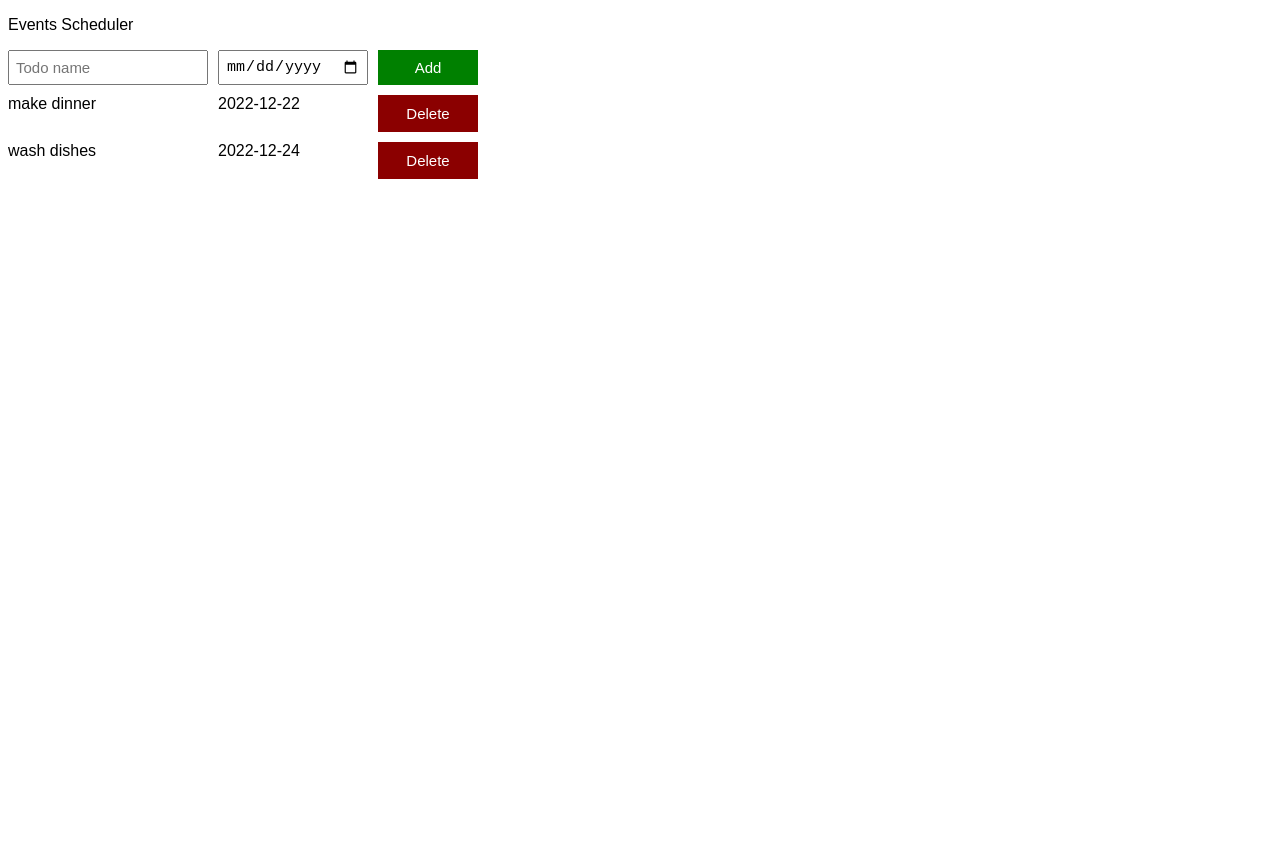
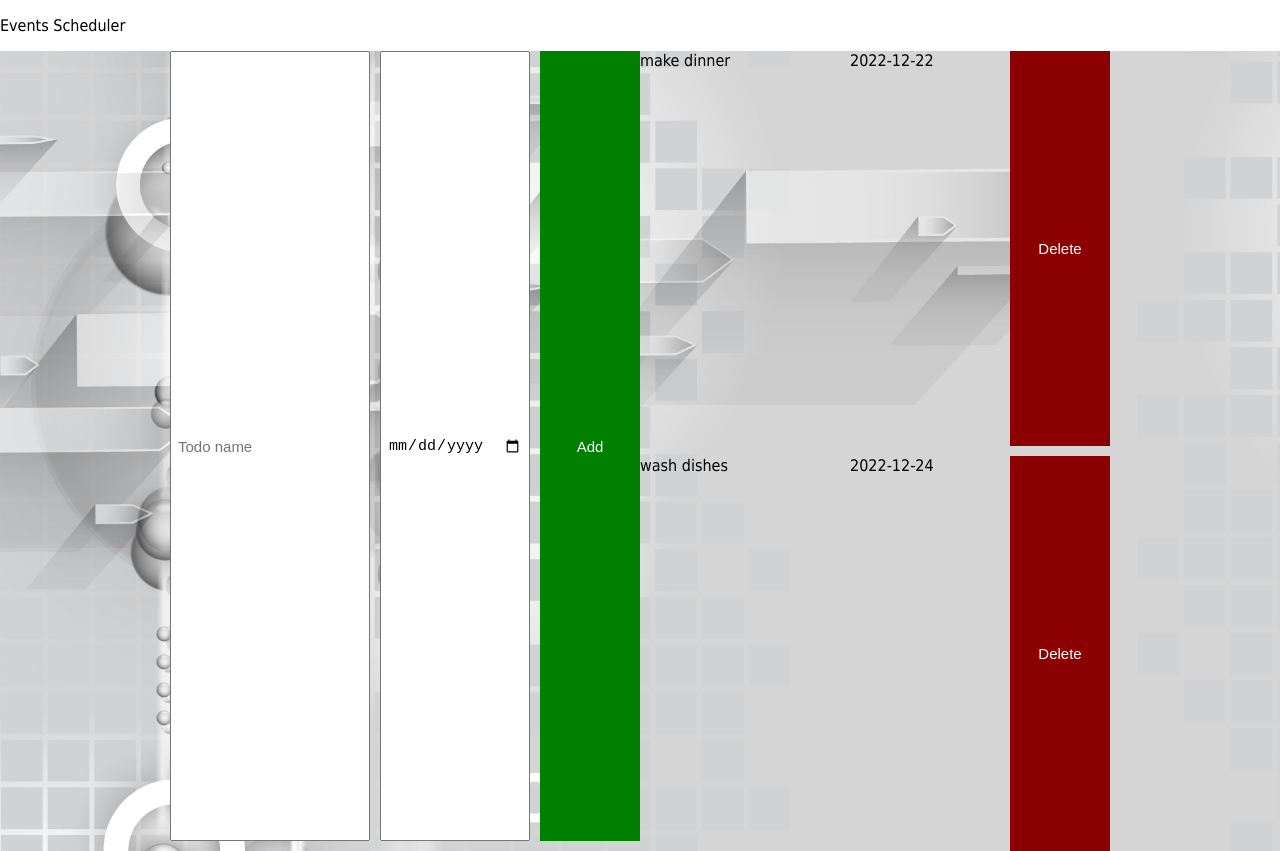
Before and after one commit to JosieSavill/events-scheduler, a plain HTML site: page index.html in a window 1280 px wide. Before the commit the page ends 800 px from the top, so only its background shows below. Drawn offline with Linux system fonts and the light colour scheme.

Commit message:
added background image

```diff
--- a/index.html
+++ b/index.html
@@ -7,14 +7,17 @@
 
   <body>
     <p>Events Scheduler</p>
+    <div class="banner">
+      <div class="todo-input-grid">
+        <input placeholder="Todo name" class="js-name-input name-input">
+        <input type="date" class="js-due-date-input due-date-input">
+        <button class="add-todo-button js-add-todo-button">Add</button>
+      </div>
 
-    <div class="todo-input-grid">
-      <input placeholder="Todo name" class="js-name-input name-input">
-      <input type="date" class="js-due-date-input due-date-input">
-      <button class="add-todo-button js-add-todo-button">Add</button>
+      <div class="js-todo-list todo-grid">text</div>
     </div>
 
-    <div class="js-todo-list todo-grid">text</div>
+
 
 
     <script src="scripts/events-scheduler.js"></script>
--- a/styles/general.css
+++ b/styles/general.css
@@ -10,6 +10,47 @@ body {
   row-gap: 10px;
 
 }
+
+:root{
+  --color1: #ab2f59;
+  --color2: #e5a062;
+  --color3: rgb(171, 47, 89);
+}
+
+body {
+  font-family: Tahoma;
+  margin: 0px;
+  padding: 0px;
+}
+
+.banner {
+  display: flex;
+  flex-direction: row;
+  background-image: url("/assets/event-scheduler.jpg");
+  background-attachment: fixed;
+  background-size: cover;
+  justify-content: center;
+  min-height: 100vh;
+  min-width: 100%;
+  z-index: 1;
+}
+
+.background-pic {
+  width: 100%;
+  min-height: 100%;
+  position: fixed;
+}
+
+
+
+
+
+
+
+
+
+
+
 
 .todo-input-grid {
   margin-bottom: 10px;
```
